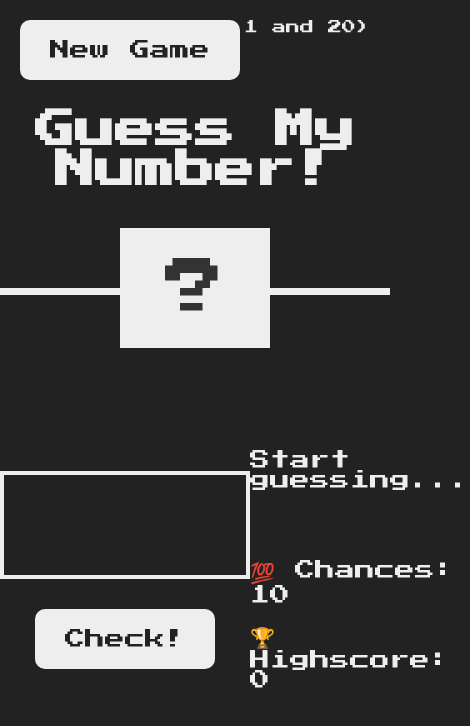
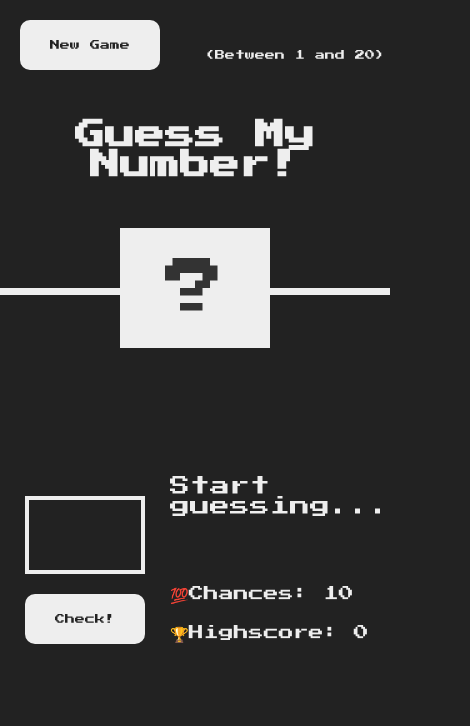
Before and after one commit to Quadry01/Guess-Number, a plain HTML site: page index.html in a window 390 px wide. Shown: the whole page, 470 px wide, since content can reach past the window. Drawn offline with Linux system fonts and the light colour scheme.

Commit message:
commit media queries

```diff
--- a/style.css
+++ b/style.css
@@ -47,7 +47,7 @@ main {
 
 /* ELEMENTS STYLE */
 h1 {
-  font-size: 4rem;
+  font-size: 3rem;
   text-align: center;
   position: absolute;
   width: 100%;
@@ -118,3 +118,46 @@ h1 {
 .label-score {
   margin-bottom: 2rem;
 }
+
+/* Extra small devices (phones, 600px and down) */
+@media only screen and (max-width: 600px) {
+  .btn {
+    font-size: 1rem;
+    padding: 1rem, 1rem;
+  }
+
+  .between {
+    font-size: 1rem;
+    position: absolute;
+    top: 5rem;
+    right: 0.5rem;
+    margin-left: 2rem;
+  }
+  .message {
+    font-size: 2rem;
+    margin-bottom: 9rem;
+    height: 2rem;
+  }
+
+  .label-score {
+    font-size: 1.5rem;
+    margin-bottom: 2rem;
+  }
+  .label-highscore {
+    font-size: 1.5rem;
+    margin-top: 2rem;
+    margin-bottom: 2rem;
+  }
+  .guess {
+    background: none;
+    border: 4px solid #eee;
+    font-family: inherit;
+    color: inherit;
+    font-size: 2rem;
+    padding: 2.5rem;
+    width: 12rem;
+    text-align: center;
+
+    margin-bottom: 2rem;
+  }
+}
```
Also changed, not shown: index.html (+2 -2 lines).
